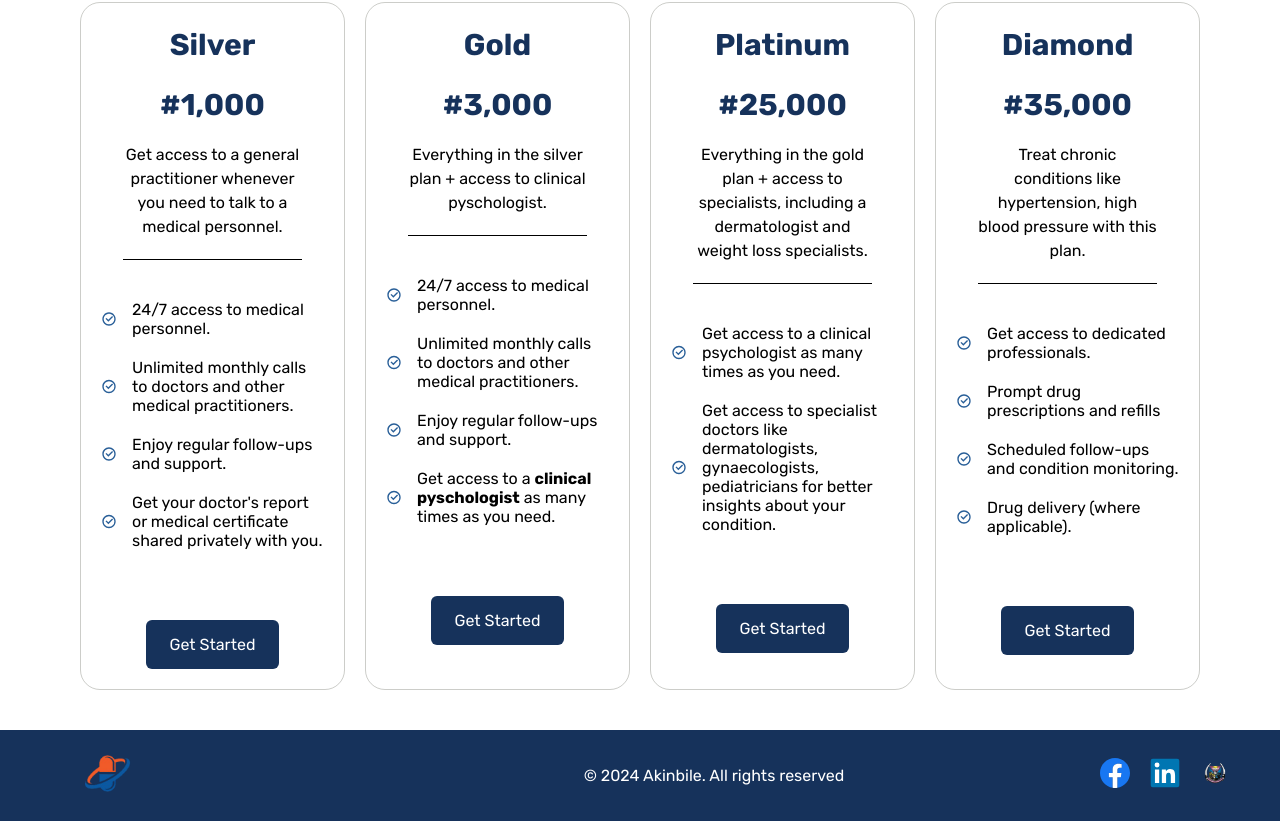
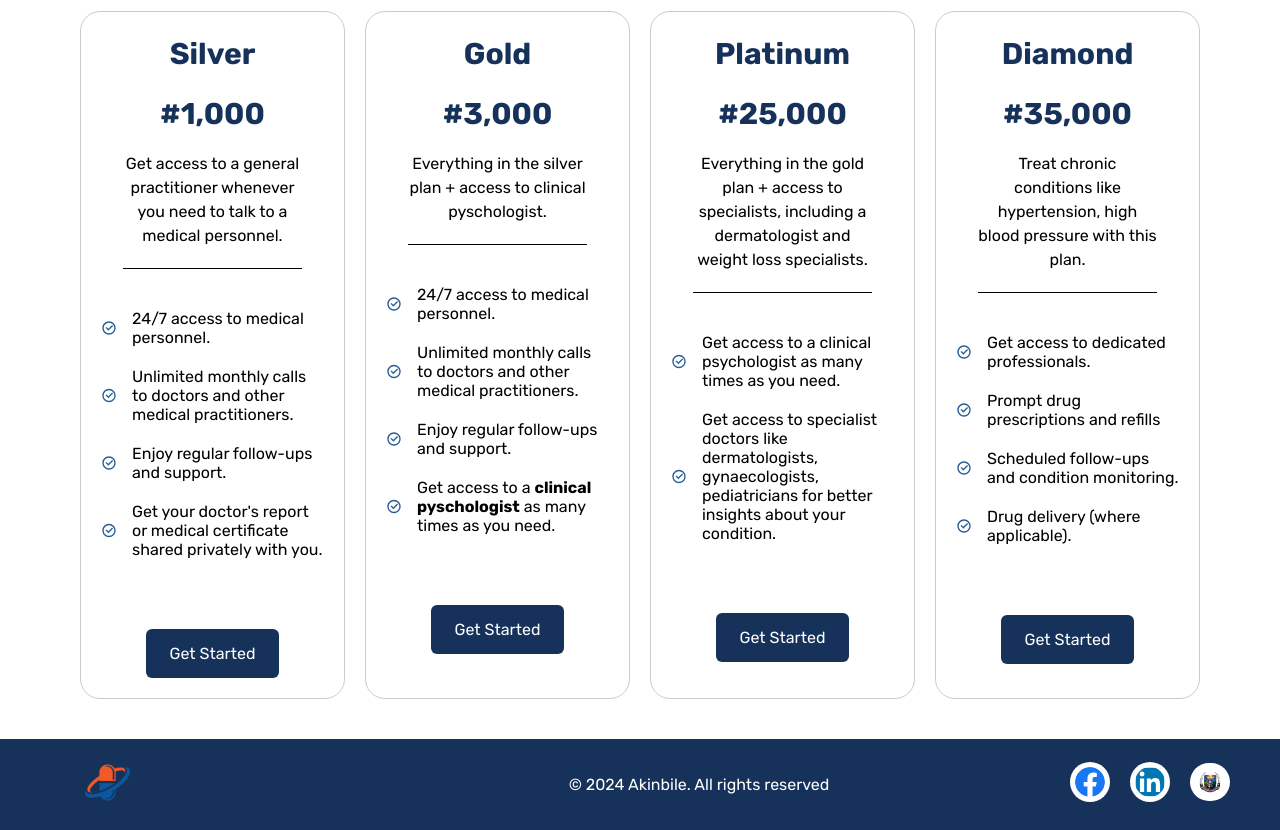
Before and after one commit to ayomixx/pharmaceutical-website, a plain HTML site: page products.html in a window 1280 px wide. Shown: the part 1719-2549 px from the top of the page. Drawn offline with Linux system fonts and the light colour scheme.

Commit message:
first commit

```diff
--- a/products.css
+++ b/products.css
@@ -16,6 +16,16 @@
     justify-content: space-between;
     background-color: #16325b;
     padding: 10px;
+    position: fixed;
+    margin-top: 0px;
+    width: 100%;
+    top: 0px;
+    /* padding: 20px 40px 20px 20px; */
+  /* width: 20%; */
+  /* height: 100vh; */
+  max-width: 100%;
+  /* position: relative; */
+  z-index: 1;
 }
 .name img{
     width: 30%;
@@ -37,7 +47,9 @@
     color: #222;
     /* border-radius: 20px; */
  }
-
+ .hero-section-container{
+  margin-top: 200px;
+ }
  .hero-section{
     margin-top: 100px;
  }
@@ -185,25 +197,23 @@
   .benefits{
     display: flex;
     flex-direction: column;
-    justify-content: space-around;
+    justify-content: space-between;
     gap: 20px;
+    align-items: center;
   }
   .access{
     display: flex;
     /* justify-content: space-around; */
     gap: 15px;
   }
+  /* .get-started{
+    margin-top: 30px;
+  } */
   .get-started{
-    margin-top: 30px;
-  }
-  .get-started button{
     background-color: #16325b;
     color: white;
+    margin-top: 50px;
     padding: 15px;
-    display: flex;
-    align-items: center;
-    justify-content: space-around;
-    margin: auto;
     font-size: 16px;
     width: 60%;
     cursor: pointer;
@@ -235,14 +245,23 @@
 }
 #facebook{
   width:30px;
-  /* margin: auto; */
+  background-color: white;
+  padding: 5px;
+  border: none;
+  border-radius: 20px;
 }
 
 #linkedin {
-  width: 30px;
-  margin: auto;
+  width:30px;
+  background-color: white;
+  padding: 5px;
+  border: none;
+  border-radius: 20px;
 }
 #futaicon{
-  width: 30px;
-  margin: auto;
+  width:30px;
+  background-color: white;
+  padding: 5px;
+  border: none;
+  border-radius: 20px;
 }
--- a/products.html
+++ b/products.html
@@ -24,7 +24,7 @@
       <div class="hero-section-container">
         <section id="products">
         <div class="hero-section">
-          <h3>OUR PRODUCTS</h3>
+          <h3>PRODUCTS WE HAVE AVAILABLE</h3>
           <div class="drugtype">
             <div class="drug">
               <img src="Images/paracetamoltablet.png" />
@@ -124,10 +124,13 @@
                     privately with you.
                   </p>
                 </div>
+                <!-- <div class="get-started"> -->
+                  <button class="get-started">Get Started</button>
+                <!-- </div> -->
               </div>
-              <div class="get-started">
+              <!-- <div class="get-started">
                 <button>Get Started</button>
-              </div>
+              </div> -->
             </div>
             <div class="price">
               <div class="plan-category">
@@ -156,10 +159,13 @@
                     as many times as you need.
                   </p>
                 </div>
+                <!-- <div class="get-started"> -->
+                  <button class="get-started">Get Started</button>
+                <!-- </div> -->
               </div>
-              <div class="get-started">
+              <!-- <div class="get-started">
                 <button>Get Started</button>
-              </div>
+              </div> -->
             </div>
             <div class="price">
               <div class="plan-category">
@@ -194,10 +200,13 @@
                     condition.
                   </p>
                 </div>
+                <!-- <div class="get-started"> -->
+                  <button class="get-started">Get Started</button>
+                <!-- </div> -->
               </div>
-              <div class="get-started">
+              <!-- <div class="get-started">
                 <button>Get Started</button>
-              </div>
+              </div> -->
             </div>
             <div class="price">
               <div class="plan-category">
@@ -225,10 +234,13 @@
                   <img src="Images/checkboxicon.svg">
                   <p>Drug delivery (where applicable).</p>
                 </div>
+                <!-- <div class="get-started"> -->
+                  <button class="get-started">Get Started</button>
+                <!-- </div> -->
               </div>
-              <div class="get-started">
+              <!-- <div class="get-started">
                 <button>Get Started</button>
-              </div>
+              </div> -->
             </div>
           </div>
         </div>
--- a/styles.css
+++ b/styles.css
@@ -226,16 +226,24 @@
 }
 #facebook{
   width:30px;
-  /* margin: auto; */
+  background-color: white;
+  padding: 5px;
+  border: none;
+  border-radius: 20px;
 }
 
 #linkedin {
-  width: 30px;
-  margin: auto;
+  width:30px;
+  background-color: white;
+  padding: 5px;
+  border: none;
+  border-radius: 20px;
 }
 #futaicon{
-  width: 30px;
+  width:30px;
   background-color: white;
+  padding: 5px;
+  border: none;
   border-radius: 20px;
-  margin: auto;
+
 }
```
Also changed, not shown: contact.css (+7 -3 lines), contact.html (+6 -5 lines), index.html (+2 -3 lines).
